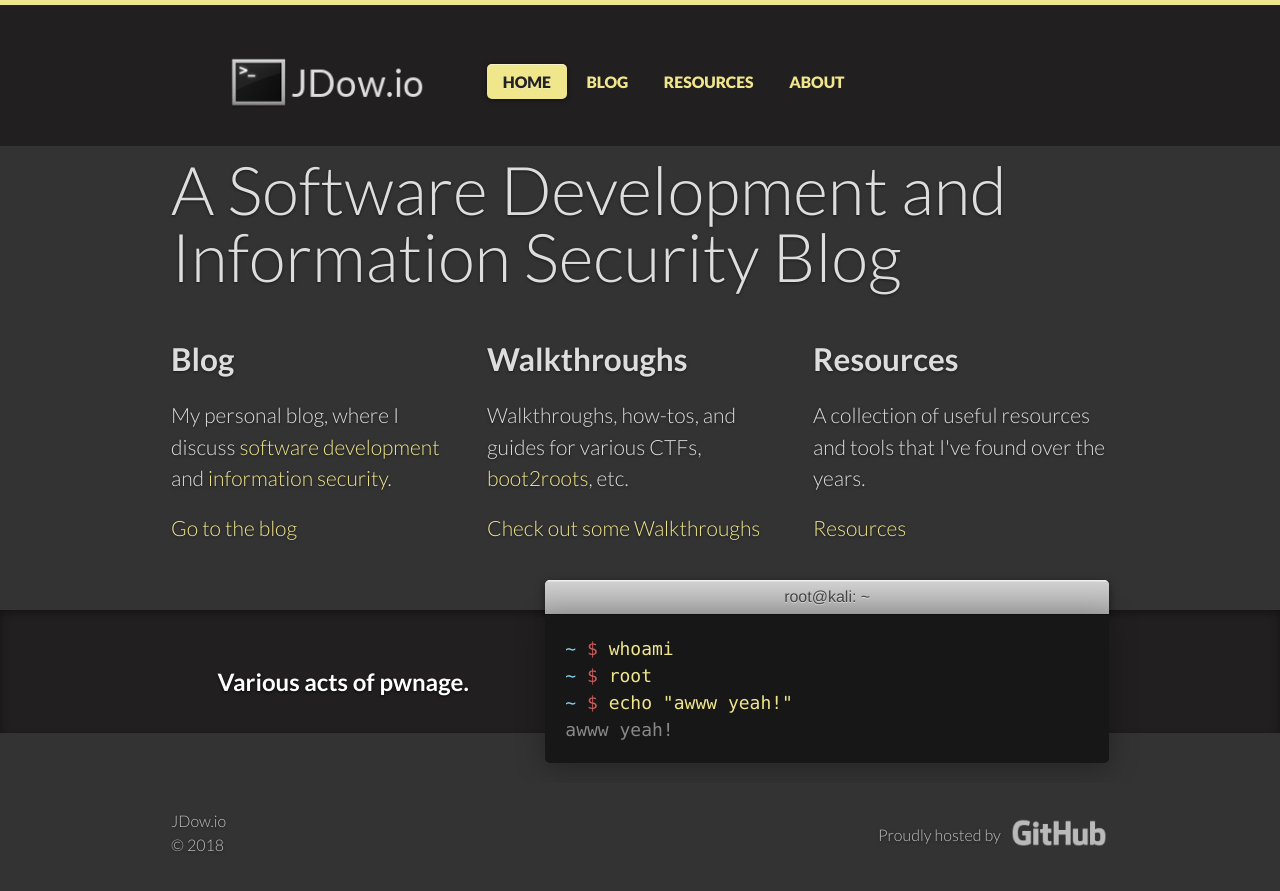
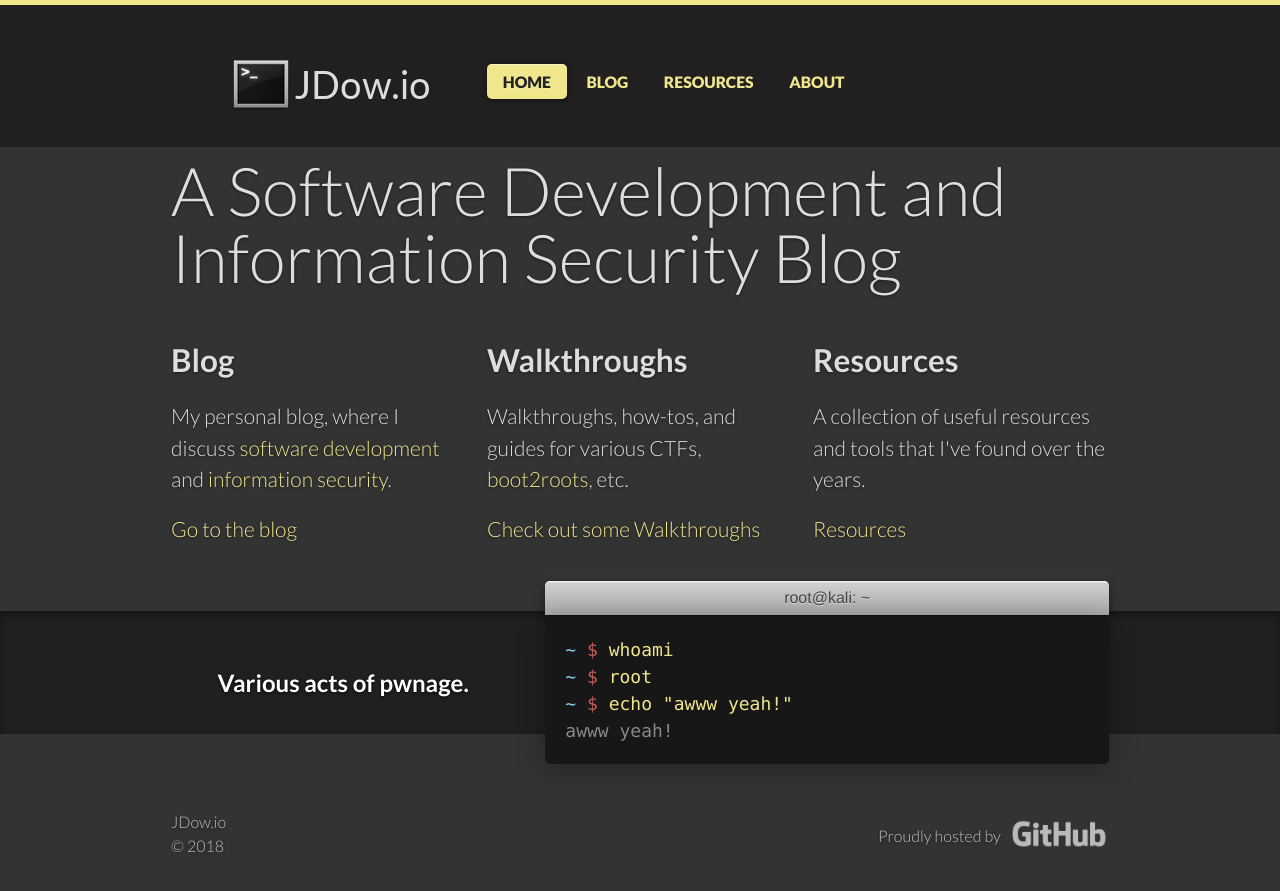
Before and after one commit to crypticterminal/dow-j.github.io, a Jekyll site: the page built from index.html, in a window 1280 px wide. Shown: the top 891 px of the page. Built offline with Jekyll 4.4.1, drawn with Linux system fonts in a browser that asks for light colours; comment, search, counter and statistics services are not loaded.

Commit message:
Fix logo so that it isn't distorted any more

```diff
--- a/_includes/header.html
+++ b/_includes/header.html
@@ -4,7 +4,7 @@
       <h1>
         <a href="/">
           <span>JDow.io</span>
-          <img src="/img/jdowio.png" width="300" height="115" alt="Logo">
+          <img src="/img/jdowio.png" alt="Logo">
         </a>
       </h1>
     </div>
```
Also changed, not shown: img/jdowio.png.
